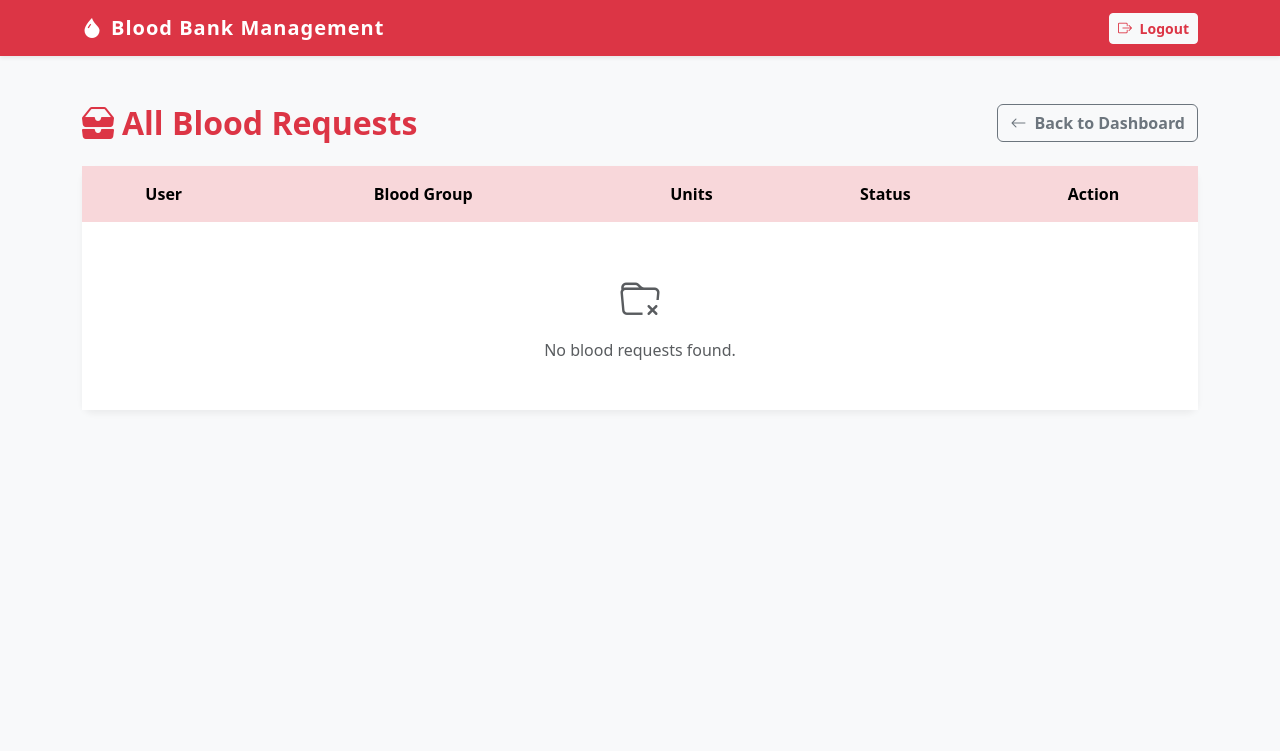
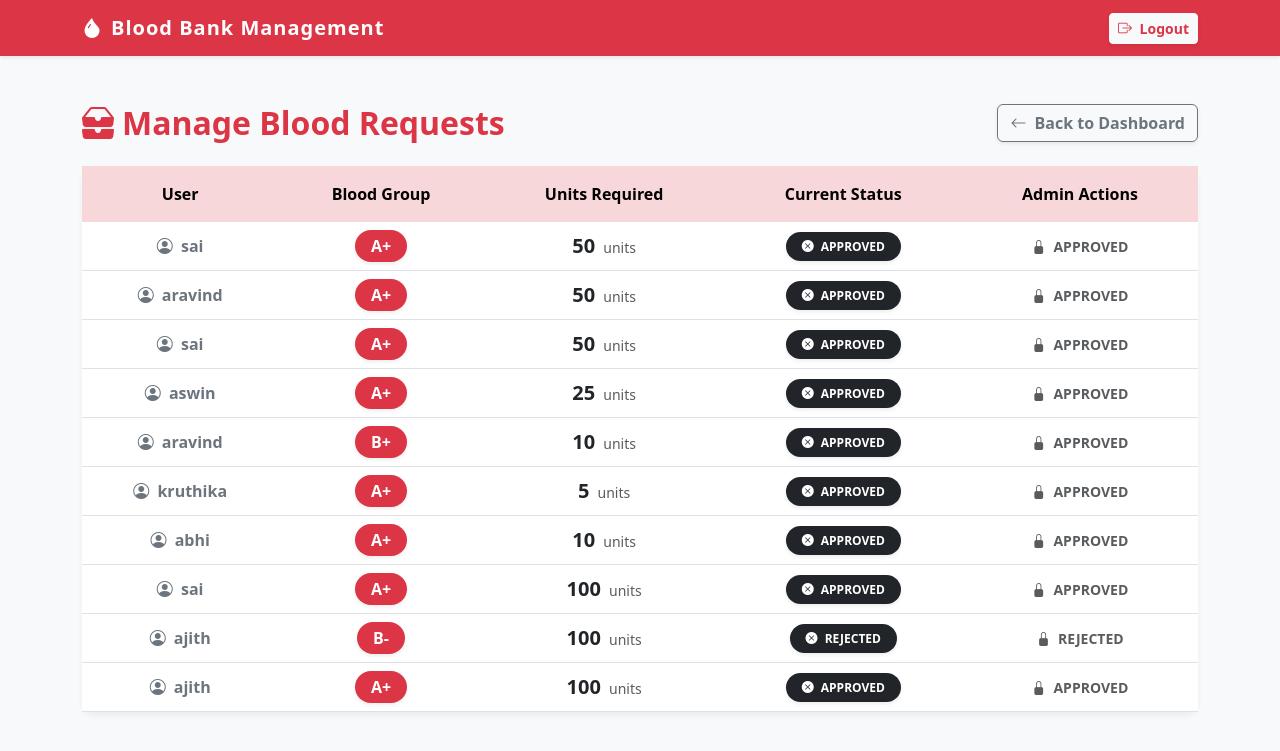
Before and after one commit to Lalith9701/BloodBank_Django_Project, a Django app: page /requests/admin-requests/ in a window 1280 px wide. Shown: the top 751 px of the page. Run offline with Django 4.2, Linux system fonts and the light colour scheme; a user stored in the database is signed in; data comes from the database, SQL or seed files in the repository; both versions use the stored data as it was after the commit.

Commit message:
updated ui

```diff
--- a/requests_app/views.py
+++ b/requests_app/views.py
@@ -1,6 +1,6 @@
-from django.shortcuts import render, redirect
+from django.shortcuts import render, redirect, get_object_or_404
 from django.contrib.auth.decorators import login_required
-from inventory.models import BloodGroup, BloodStock
+from inventory.models import BloodGroup
 from donors.models import Donor
 from .models import Donation, BloodRequest
 
@@ -70,7 +70,8 @@ def request_blood(request):
         BloodRequest.objects.create(
             user=request.user,
             blood_group_id=int(blood_group_id),
-            units_required=int(units_required)
+            units_required=int(units_required),
+            status='PENDING'   # ✅ MUST MATCH MODEL
         )
 
         return redirect('dashboard')
@@ -85,11 +86,43 @@ def request_blood(request):
 # ===================================
 @login_required
 def my_requests(request):
-    requests = BloodRequest.objects.filter(user=request.user).order_by('-request_date')
+    requests = BloodRequest.objects.filter(
+        user=request.user
+    ).order_by('-request_date')
 
     return render(request, 'my_requests.html', {
         'requests': requests
     })
+
+
+# ===================================
+# ADMIN REQUESTS (Approve / Reject)
+# ===================================
 @login_required
 def admin_requests(request):
-    return render(request, 'admin_requests.html')
+
+    # Allow only admin/staff
+    if not request.user.is_staff:
+        return redirect('dashboard')
+
+    if request.method == "POST":
+        action = request.POST.get("action")
+        request_id = request.POST.get("request_id")
+
+        blood_request = get_object_or_404(BloodRequest, id=request_id)
+
+        if action == "approve":
+            blood_request.status = "APPROVED"
+            blood_request.save()
+
+        elif action == "reject":
+            blood_request.status = "REJECTED"
+            blood_request.save()
+
+        return redirect('admin_requests')
+
+    requests = BloodRequest.objects.all().order_by('-request_date')
+
+    return render(request, 'admin_requests.html', {
+        'requests': requests
+    })
--- a/templates/admin_requests.html
+++ b/templates/admin_requests.html
@@ -3,7 +3,7 @@
 <head>
     <meta charset="UTF-8">
     <meta name="viewport" content="width=device-width, initial-scale=1.0">
-    <title>Admin Requests | Blood Bank</title>
+    <title>Manage Requests | Blood Bank</title>
     <link href="https://cdn.jsdelivr.net/npm/bootstrap@5.3.0/dist/css/bootstrap.min.css" rel="stylesheet">
     <link rel="stylesheet" href="https://cdn.jsdelivr.net/npm/bootstrap-icons@1.10.5/font/bootstrap-icons.css">
     <style>
@@ -19,9 +19,12 @@
             border-radius: 12px;
             box-shadow: 0 4px 6px rgba(0,0,0,0.05);
         }
-        /* Custom Table Styling */
         .table-hover tbody tr:hover {
             background-color: #fff5f6; /* Very light red tint on hover */
+        }
+        /* Utility to remove default margins from forms in tables */
+        .table-form {
+            margin: 0;
         }
     </style>
 </head>
@@ -33,7 +36,7 @@
                 <i class="bi bi-droplet-fill me-2"></i>Blood Bank Management
             </a>
             <div class="ms-auto">
-                <a href="{% url 'logout' %}" class="btn btn-sm btn-light text-danger fw-bold">
+                <a href="{% url 'logout' %}" class="btn btn-sm btn-light text-danger fw-bold shadow-sm">
                     <i class="bi bi-box-arrow-right me-1"></i> Logout
                 </a>
             </div>
@@ -44,9 +47,9 @@
 
         <div class="d-flex justify-content-between align-items-center mb-4">
             <h2 class="text-danger fw-bold mb-0">
-                <i class="bi bi-inboxes-fill me-2"></i>All Blood Requests
+                <i class="bi bi-inboxes-fill me-2"></i>Manage Blood Requests
             </h2>
-            <a href="/dashboard/" class="btn btn-outline-secondary fw-bold">
+            <a href="/dashboard/" class="btn btn-outline-secondary fw-bold shadow-sm">
                 <i class="bi bi-arrow-left me-1"></i> Back to Dashboard
             </a>
         </div>
@@ -59,55 +62,84 @@
                             <tr>
                                 <th class="py-3">User</th>
                                 <th class="py-3">Blood Group</th>
-                                <th class="py-3">Units</th>
-                                <th class="py-3">Status</th>
-                                <th class="py-3">Action</th>
+                                <th class="py-3">Units Required</th>
+                                <th class="py-3">Current Status</th>
+                                <th class="py-3">Admin Actions</th>
                             </tr>
                         </thead>
                         <tbody>
-                            {% for r in requests %}
+
+                            {% for req in requests %}
                             <tr class="border-bottom">
                                 <td class="fw-semibold text-secondary">
-                                    <i class="bi bi-person-circle me-1"></i> {{ r.user.username }}
+                                    <i class="bi bi-person-circle me-1"></i> {{ req.user.username }}
                                 </td>
                                 <td>
-                                    <span class="badge bg-danger fs-6">{{ r.blood_group.blood_group }}</span>
+                                    <span class="badge bg-danger fs-6 px-3 py-2 rounded-pill shadow-sm">
+                                        {{ req.blood_group }}
+                                    </span>
                                 </td>
                                 <td>
-                                    <span class="fw-bold">{{ r.units_required }}</span>
-                                    <span class="text-muted small">units</span>
+                                    <span class="fw-bold fs-5 text-dark">{{ req.units_required }}</span>
+                                    <span class="text-muted small ms-1">units</span>
                                 </td>
                                 <td>
-                                    {% if r.status == 'Pending' %}
-                                        <span class="badge bg-warning text-dark px-3 py-2 rounded-pill">
+                                    {% if req.status == "Pending" %}
+                                        <span class="badge bg-warning text-dark px-3 py-2 rounded-pill shadow-sm">
                                             <i class="bi bi-hourglass-split me-1"></i> Pending
                                         </span>
-                                    {% elif r.status == 'Approved' %}
-                                        <span class="badge bg-success px-3 py-2 rounded-pill">
-                                            <i class="bi bi-check-circle me-1"></i> Approved
+                                    {% elif req.status == "Approved" %}
+                                        <span class="badge bg-success px-3 py-2 rounded-pill shadow-sm">
+                                            <i class="bi bi-check-circle-fill me-1"></i> Approved
                                         </span>
                                     {% else %}
-                                        <span class="badge bg-secondary px-3 py-2 rounded-pill">{{ r.status }}</span>
+                                        <span class="badge bg-dark px-3 py-2 rounded-pill shadow-sm">
+                                            <i class="bi bi-x-circle-fill me-1"></i> {{ req.status }}
+                                        </span>
                                     {% endif %}
                                 </td>
+
                                 <td>
-                                    {% if r.status == 'Pending' %}
-                                        <a href="{% url 'approve_request' r.id %}" class="btn btn-sm btn-success fw-bold shadow-sm">
-                                            <i class="bi bi-check-lg me-1"></i> Approve
-                                        </a>
+                                    {% if req.status == "Pending" %}
+                                        <div class="d-flex justify-content-center gap-2">
+
+                                            <form method="POST" action="" class="table-form">
+                                                {% csrf_token %}
+                                                <input type="hidden" name="request_id" value="{{ req.id }}">
+                                                <input type="hidden" name="action" value="approve">
+                                                <button type="submit" class="btn btn-sm btn-success fw-bold shadow-sm">
+                                                    <i class="bi bi-check-lg me-1"></i> Approve
+                                                </button>
+                                            </form>
+
+                                            <form method="POST" action="" class="table-form">
+                                                {% csrf_token %}
+                                                <input type="hidden" name="request_id" value="{{ req.id }}">
+                                                <input type="hidden" name="action" value="reject">
+                                                <button type="submit" class="btn btn-sm btn-outline-danger fw-bold shadow-sm bg-white">
+                                                    <i class="bi bi-x-lg me-1"></i> Reject
+                                                </button>
+                                            </form>
+
+                                        </div>
                                     {% else %}
-                                        <span class="text-muted"><i class="bi bi-dash-lg"></i></span>
+                                        <span class="text-muted fw-bold small text-uppercase">
+                                            <i class="bi bi-lock-fill me-1"></i> {{ req.status }}
+                                        </span>
                                     {% endif %}
                                 </td>
                             </tr>
+
                             {% empty %}
                             <tr>
                                 <td colspan="5" class="text-center text-muted py-5">
-                                    <i class="bi bi-folder-x fs-1 d-block mb-2"></i>
-                                    No blood requests found.
+                                    <i class="bi bi-inbox fs-1 d-block mb-3 text-secondary"></i>
+                                    <h5 class="fw-bold">No blood requests found.</h5>
+                                    <p class="mb-0 small">When patients submit new requests, they will appear here.</p>
                                 </td>
                             </tr>
                             {% endfor %}
+
                         </tbody>
                     </table>
                 </div>
```
Also changed, not shown: requests_app/models.py (+27 -8 lines), bloodbank/settings.py (line endings or trailing spaces), db.sqlite3.
